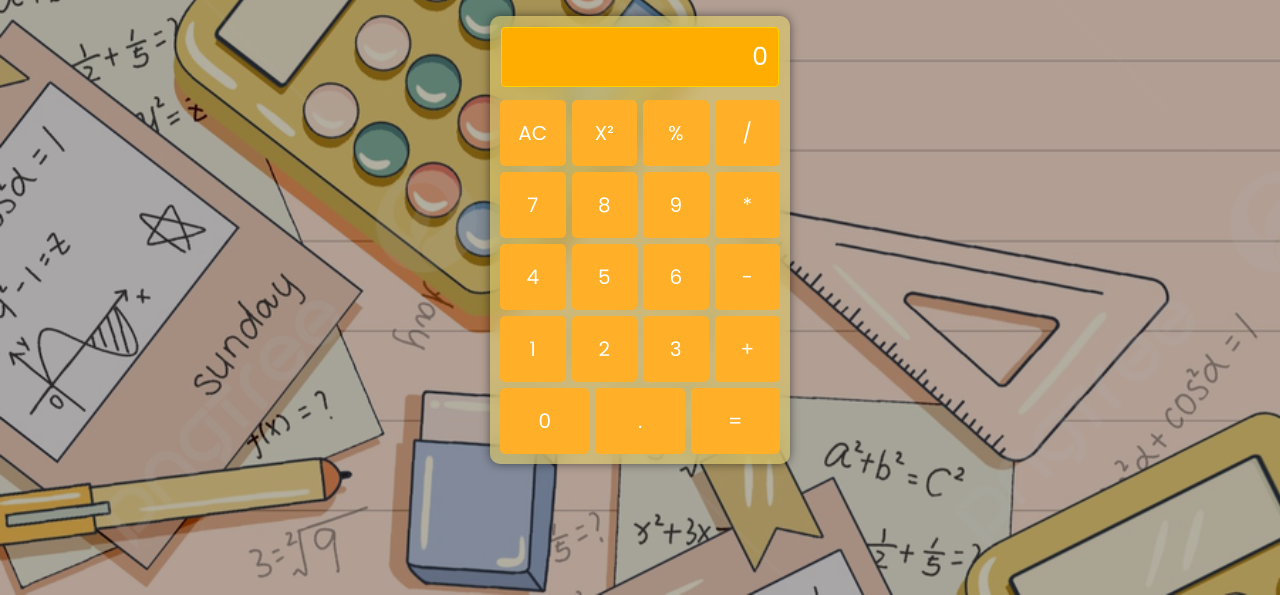
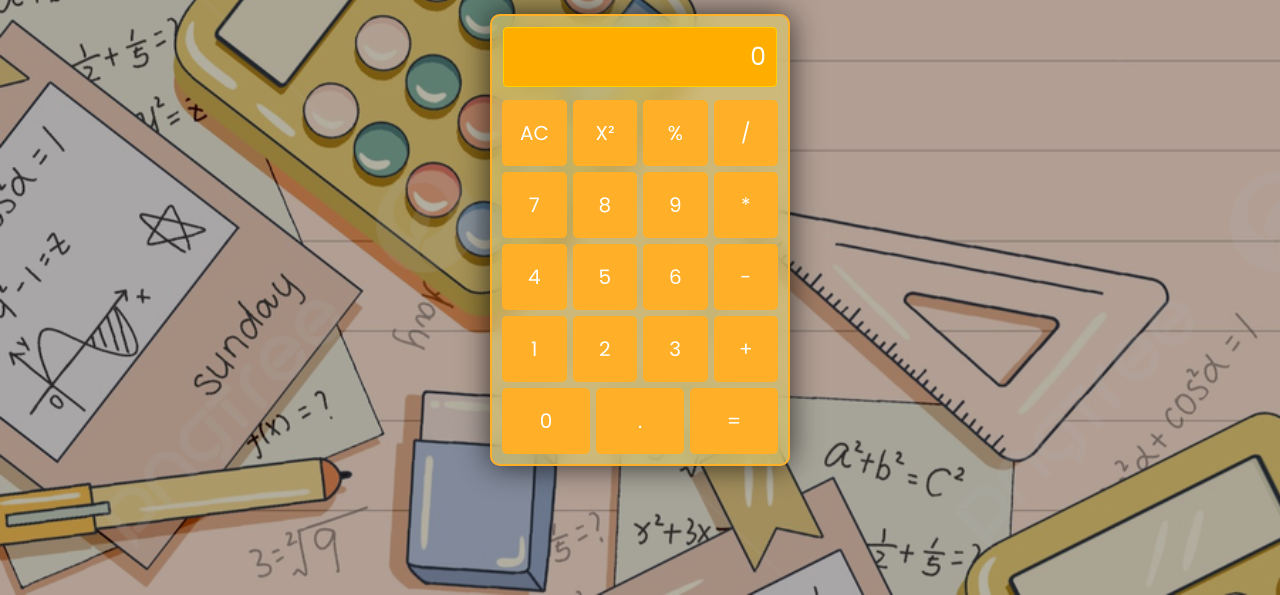
Before and after one commit to GowthamXeno/Calculator-Project, a plain HTML site: page index.html in a window 1280 px wide. Shown: the part 205-800 px from the top of the page. Drawn offline with Linux system fonts and the light colour scheme.

Commit message:
Completed the Project

```diff
--- a/style.css
+++ b/style.css
@@ -30,13 +30,13 @@ body{
     justify-content: center;
     flex-direction: column;
         width: 300px;
-      border: 2px transparent #eaff03;
+      border: 2px solid #ffb028;
       padding: 7px;
       border-radius: 10px;
       box-shadow: 0 0 10px rgba(0, 0, 0, 0.1);
       backdrop-filter: blur(10px);
       background-color: rgba(221, 202, 107, 0.63);
-      box-shadow: 0px 0px 10px rgba(0, 0, 0, 0.5);
+      box-shadow: 0px 0px 30px rgba(0, 0, 0, 0.7);
 
 }
 
```
